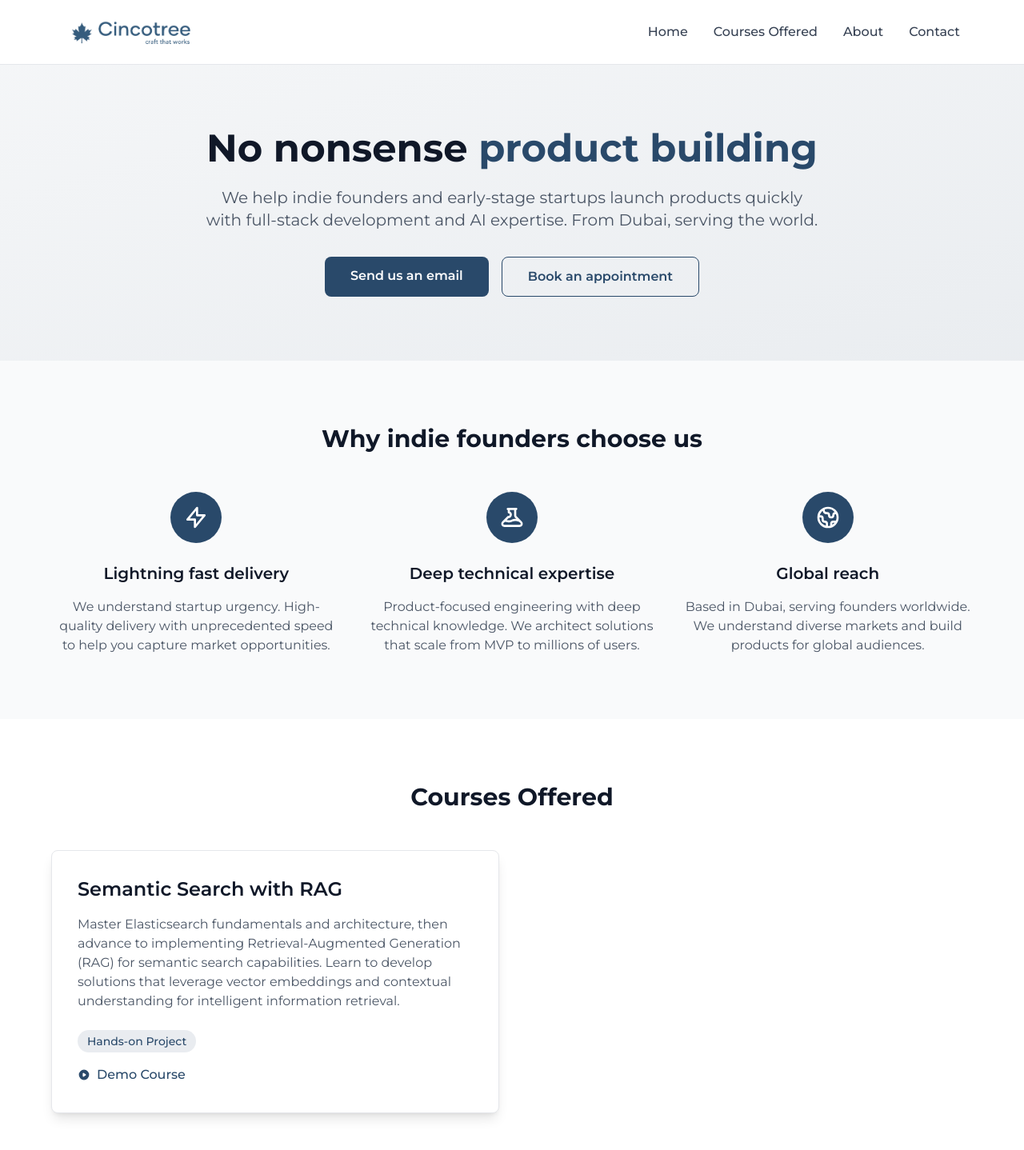
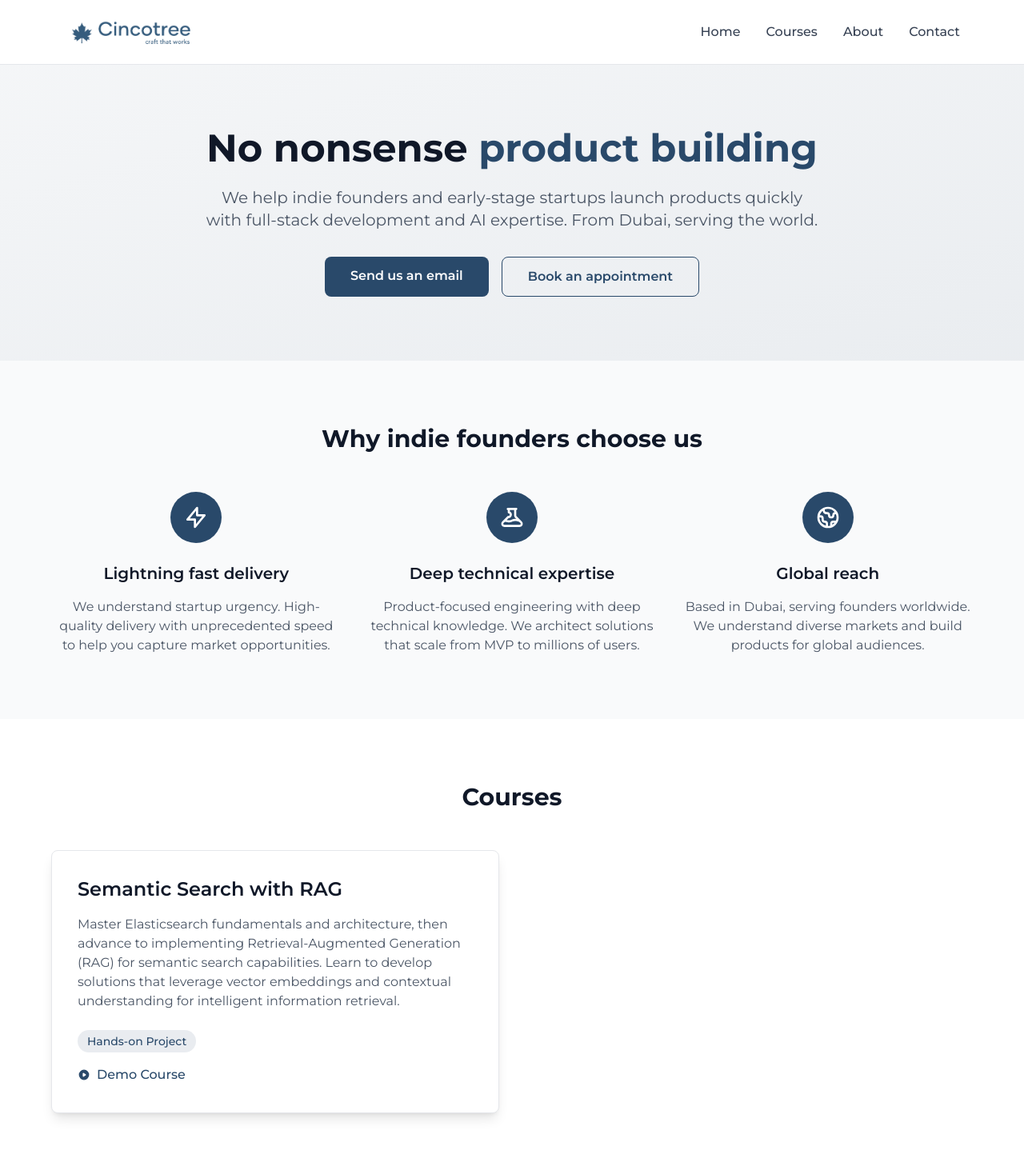
Before and after one commit to cincotree/lobby, a Next.js app: page / in a window 1280 px wide. Shown: the top 1438 px of the page at 80% size. Built offline with nearby package versions, Linux system fonts and the light colour scheme.

Commit message:
Update navigation and section title from 'Courses Offered' to 'Courses'

```diff
--- a/src/app/page.tsx
+++ b/src/app/page.tsx
@@ -21,7 +21,7 @@ export default function Home() {
             </div>
             <div className="hidden md:flex space-x-8">
               <Link href="#home" className="text-gray-700 hover:text-primary font-medium transition-colors">Home</Link>
-              <Link href="#services" className="text-gray-700 hover:text-primary font-medium transition-colors">Courses Offered</Link>
+              <Link href="#services" className="text-gray-700 hover:text-primary font-medium transition-colors">Courses</Link>
               <Link href="#about" className="text-gray-700 hover:text-primary font-medium transition-colors">About</Link>
               <Link href="#contact" className="text-gray-700 hover:text-primary font-medium transition-colors">Contact</Link>
             </div>
@@ -113,7 +113,7 @@ export default function Home() {
       <section id="services" className="py-20 px-4">
         <div className="max-w-6xl mx-auto">
           <h2 className="text-3xl font-bold text-center text-gray-900 mb-12">
-            Courses Offered
+            Courses
           </h2>
           <div className="grid md:grid-cols-1 lg:grid-cols-2 gap-8">
             <div className="bg-white rounded-lg shadow-lg p-8 border border-gray-200">
```
